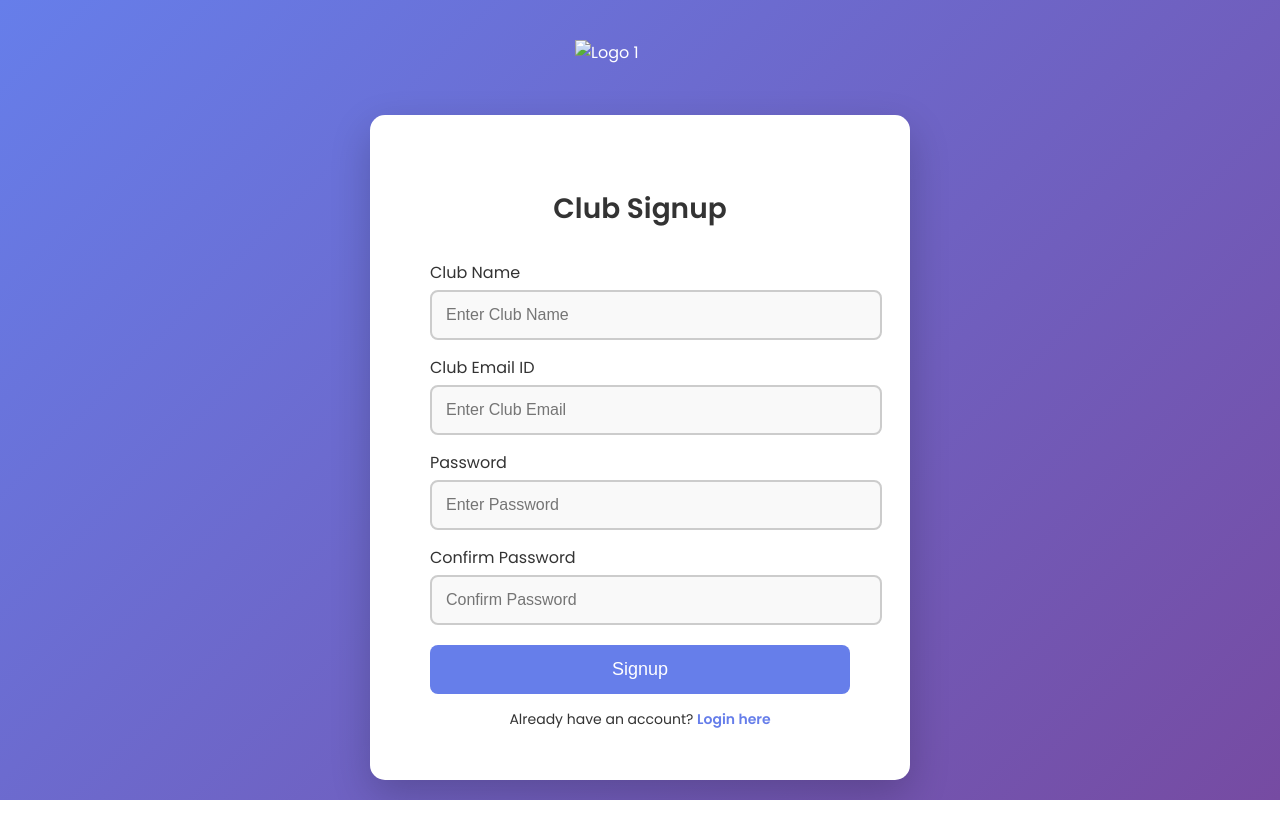
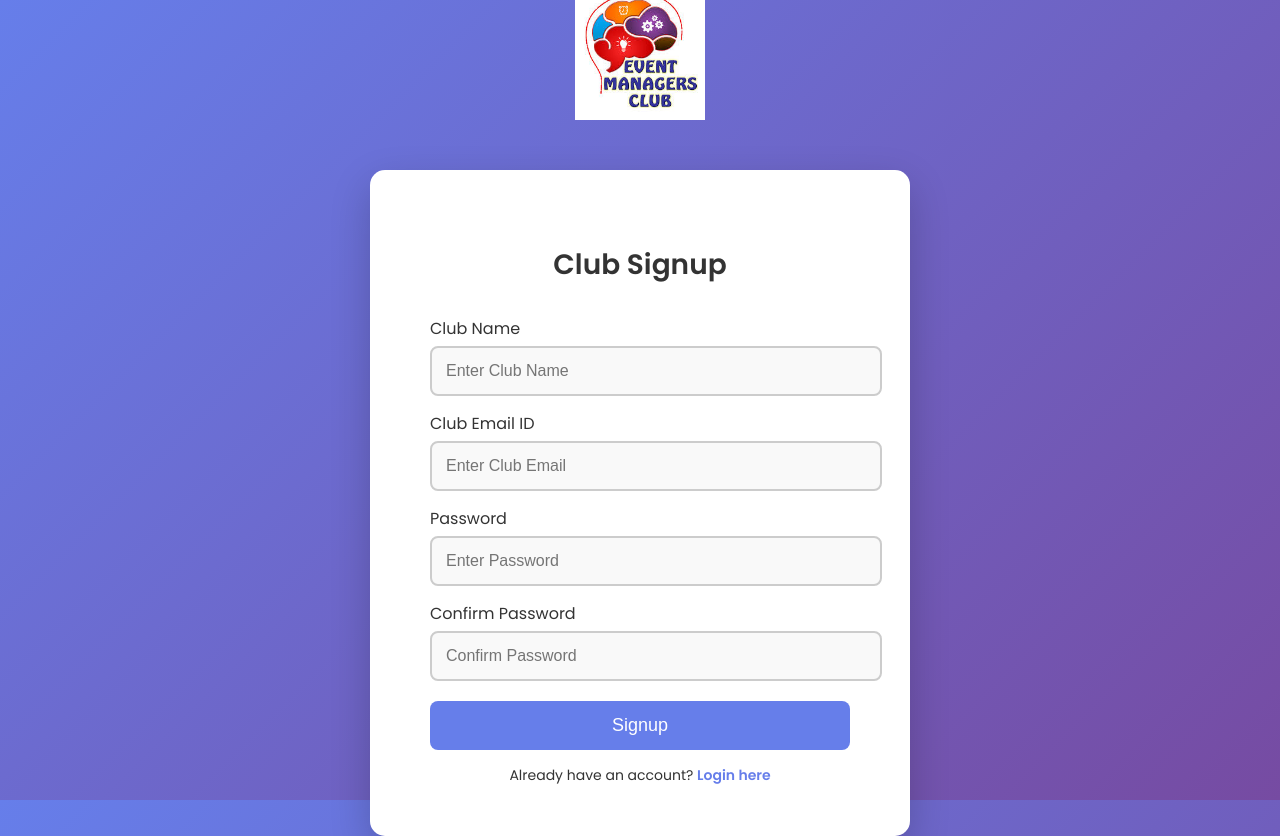
Before and after one commit to vanxxhuu10/event-management, a website: page signup.html in a window 1280 px wide. Before the commit the page ends 800 px from the top, so only its background shows below. Drawn offline with Linux system fonts and the light colour scheme.

Commit message:
Update signup.html

```diff
--- a/signup.html
+++ b/signup.html
@@ -9,7 +9,7 @@
 </head>
 <body>
     <div class="logo-container">
-        <img src="/pictures/emc_logo.jpg" alt="Logo 1">
+        <img src="emc_logo.jpg" alt="Logo 1">
     </div>
     <div class="signup-container">
         <h2>Club Signup</h2>
```
